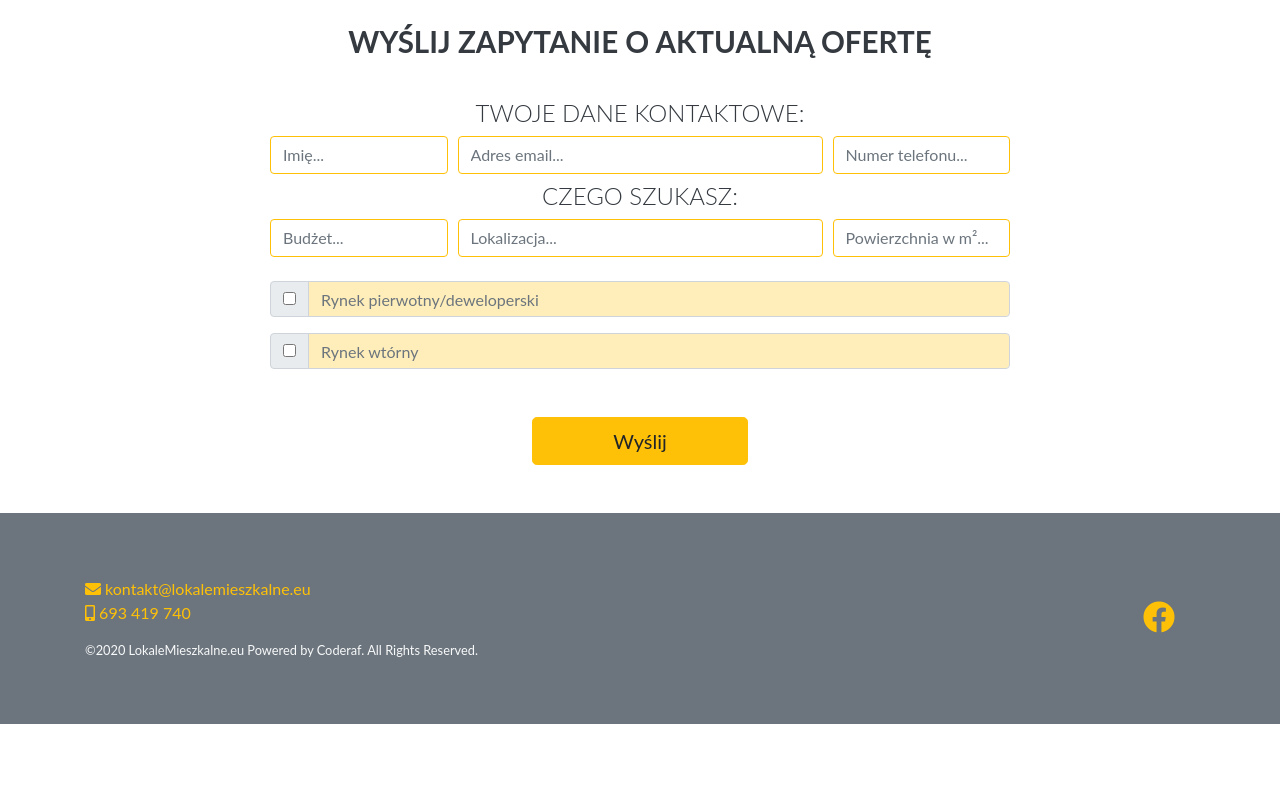
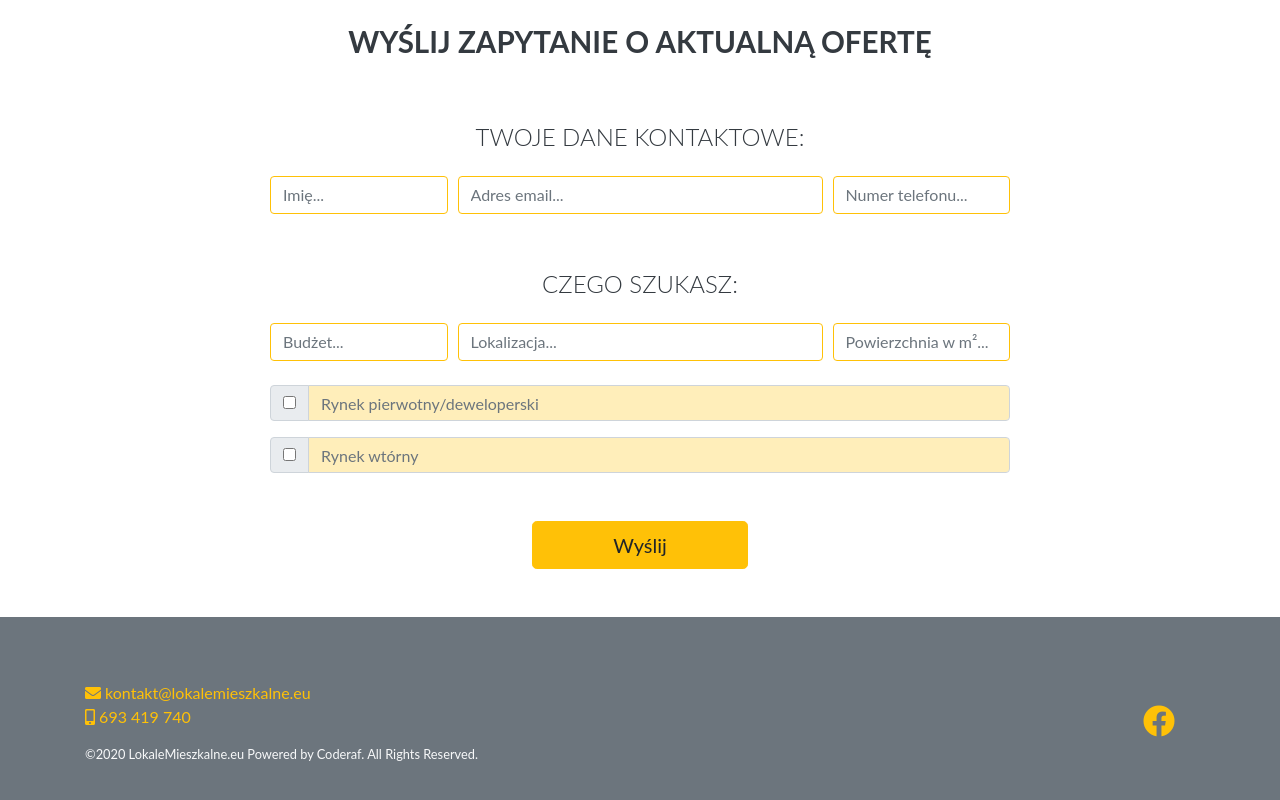
Before and after one commit to sylus-code/lokale, a React (Create React App) app: page / in a window 1280 px wide. Shown: the part 2797-3597 px from the top of the page. Before the commit the page ends 3521 px from the top, so only its background shows below. Built offline with nearby package versions, Linux system fonts and the light colour scheme.

Commit message:
add clear form after sending email successfully

```diff
--- a/src/components/OfferFormik.js
+++ b/src/components/OfferFormik.js
@@ -2,7 +2,8 @@ import React, {Component} from 'react';
 import {Formik, Field, Form} from 'formik';
 
 class OfferFormik extends Component {
-    sendEmail(values) {
+
+    sendEmail(values, {resetForm}) {
         fetch('/mail', {
             method: "POST",
             body: JSON.stringify(values),
@@ -15,10 +16,12 @@ class OfferFormik extends Component {
         ).then((response) => {
             if (response.status === 'success') {
                 alert("Wiadomość została wysłana.");
-                this.resetForm();
+                resetForm({values: ''});
             } else if (response.status === 'error') {
                 alert("Nie udało się wysłać wiadomości. Sprawdź poprawność danych.")
             }
+        }).catch(error => {
+            console.error('Nie da się zrobić sukcesu', error);
         })
     }
 
@@ -27,7 +30,7 @@ class OfferFormik extends Component {
         if (!value) {
             error = 'Wpisz adres email';
         } else if (!/^[A-Z0-9._%+-]+@[A-Z0-9.-]+\.[A-Z]{2,4}$/i.test(value)) {
-            error = 'Invalid email address';
+            error = 'Nieprawidłowy adres e-mail';
         }
         return error;
     }
@@ -35,7 +38,7 @@ class OfferFormik extends Component {
     validateUsername(value) {
         let error;
         if (value === 'admin' || value === 'Admin') {
-            error = 'Nice try!';
+            error = 'Nieźle! ale nie tym razem ;)';
         }
         if (!value) {
             error = 'Wpisz swoje imię';
@@ -46,7 +49,14 @@ class OfferFormik extends Component {
     }
 
     render() {
-
+        const initialValues = {
+            name: '',
+            email: '',
+            tel: '',
+            field: '',
+            localisation: '',
+            budget: ''
+        };
         return (
             <section className="text-dark text-center mt-5" id='contact'>
                 <div className="overlay"></div>
@@ -58,24 +68,19 @@ class OfferFormik extends Component {
                         <div className="col-md-12 col-lg-12 col-xl-8 mx-auto mb-5 mt-3">
 
                             <Formik
-                                initialValues={{
-                                    name: '',
-                                    email: '',
-                                    tel: '',
-                                    field: '',
-                                    localisation: '',
-                                    budget: ''
-                                }}
-                                onSubmit={async (values) => {
+                                initialValues={initialValues}
+                                onSubmit={async (values, {resetForm}) => {
                                     await new Promise((r) => setTimeout(r, 500));
-                                    this.sendEmail(JSON.stringify(values));
+                                    this.sendEmail(JSON.stringify(values, {resetForm}));
+
                                 }}
                             >
                                 {({errors, touched, validateField, validateForm}) => (
                                     <Form>
 
-                                        <h4 className="font-weight-light text-uppercase">Twoje dane kontaktowe:</h4>
-                                        <div className="form-row">
+                                        <h4 className="font-weight-light text-uppercase mt-4">Twoje dane
+                                            kontaktowe:</h4>
+                                        <div className="form-row pb-4 mt-4">
                                             <div className="col-12 col-md-3 mb-2">
                                                 <Field id="name"
                                                        name="name"
@@ -83,7 +88,10 @@ class OfferFormik extends Component {
                                                        className="form-control form-control btn-outline-warning"
                                                        placeholder="Imię..."
                                                        validate={(value) => this.validateUsername(value)} required/>
-                                                {errors.name && touched.name && <div>{errors.name}</div>}
+                                                {errors.name && touched.name && <div>
+                                                    <small
+                                                        className='alert-danger border border-danger mt-1 p-1 rounded-bottom'>{errors.name}</small>
+                                                </div>}
                                             </div>
                                             <div className="col-12 col-md-6 mb-2">
                                                 <Field id="email"
@@ -92,39 +100,36 @@ class OfferFormik extends Component {
                                                        className="form-control form-control btn-outline-warning"
                                                        placeholder="Adres email..."
                                                        validate={(value) => this.validateEmail(value)} required/>
-                                                {errors.email && touched.email && <div>{errors.email}</div>}
+                                                {errors.email && touched.email && <div>
+                                                    <small
+                                                        className='alert-danger border border-danger mt-1 p-1 rounded-bottom'>{errors.email}</small>
+                                                </div>}
 
                                             </div>
                                             <div className="col-12 col-md-3 mb-2">
                                                 <Field id="tel" name="tel" type="tel"
                                                        className="form-control form-control btn-outline-warning"
                                                        placeholder="Numer telefonu..."/>
-                                                {errors.tel && touched.tel && <div>{errors.tel}</div>}
                                             </div>
 
                                         </div>
 
-                                        <h4 className="font-weight-light text-uppercase">Czego szukasz:</h4>
-                                        <div className="form-row">
+                                        <h4 className="font-weight-light text-uppercase mt-4">Czego szukasz:</h4>
+                                        <div className="form-row mt-4">
                                             <div className="col-12 col-md-3 mb-2">
                                                 <Field id="budget" name="budget" type="text"
                                                        className="form-control form-control btn-outline-warning"
                                                        placeholder="Budżet..."/>
-                                                {errors.budget && touched.budget && <div>{errors.budget}</div>}
                                             </div>
                                             <div className="col-12 col-md-6 mb-2">
                                                 <Field id="localisation" name="localisation" type="text"
                                                        className="form-control form-control btn-outline-warning"
                                                        placeholder="Lokalizacja..."/>
-                                                {errors.localisation && touched.localisation &&
-                                                <div>{errors.localisation}</div>}
                                             </div>
                                             <div className="col-12 col-md-3 mb-2">
                                                 <Field id="field" name="field" type="text"
                                                        className="form-control form-control btn-outline-warning"
                                                        placeholder="Powierzchnia w m&sup2;..."/>
-                                                {errors.field && touched.field && <div>{errors.field}</div>}
-
                                             </div>
                                         </div>
                                         <div className="input-group mb-3 mt-3">
```
